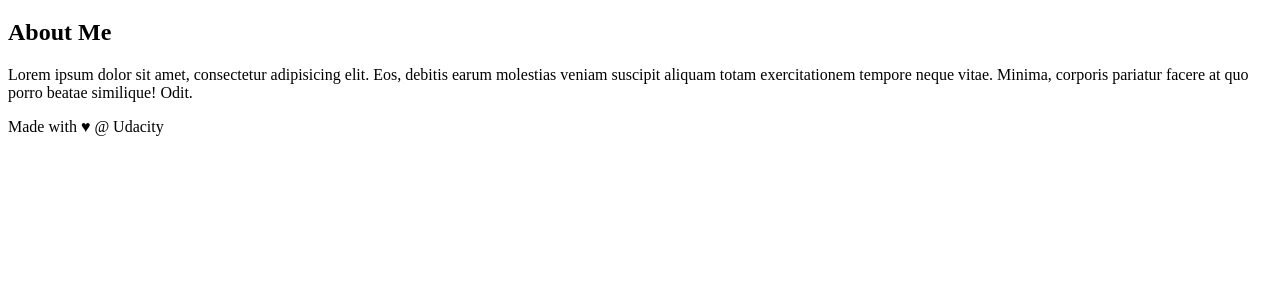
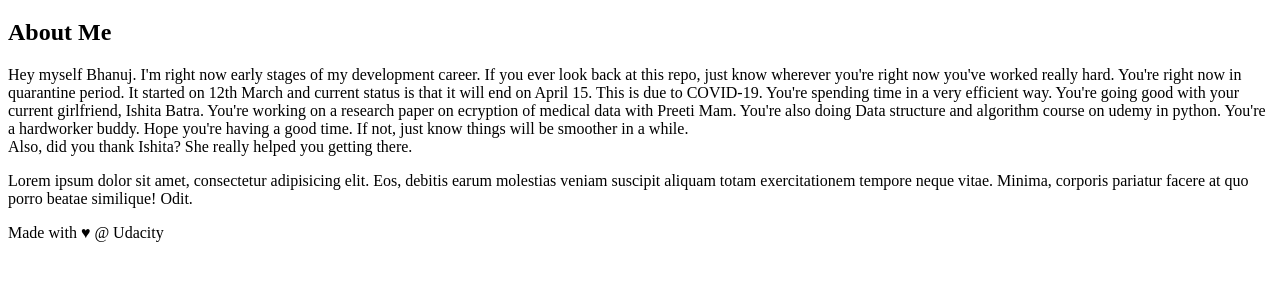
Before and after one commit to bhanujggandhi/git-course, a plain HTML site: page index.html in a window 1280 px wide. Shown: the part 61-342 px from the top of the page. Drawn offline with Linux system fonts and the light colour scheme.

Commit message:
Update sidebar with future message

```diff
--- a/index.html
+++ b/index.html
@@ -22,6 +22,9 @@
     <aside>
         <h2>About Me</h2>
 
+        <p>Hey myself Bhanuj. I'm right now early stages of my development career. If you ever look back at this repo, just know wherever you're right now you've worked really hard. You're right now in quarantine period. It started on 12th March and current status is that it will end on April 15. This is due to COVID-19. You're spending time in a very efficient way. You're going good with your current girlfriend, Ishita Batra. You're working on a research paper on ecryption of medical data with Preeti Mam. You're also doing Data structure and algorithm course on udemy in python. You're a hardworker buddy. Hope you're having a good time. If not, just know things will be smoother in a while. <br>
+        Also, did you thank Ishita? She really helped you getting there.</p>
+
         <p>Lorem ipsum dolor sit amet, consectetur adipisicing elit. Eos, debitis earum molestias veniam suscipit aliquam totam exercitationem tempore neque vitae. Minima, corporis pariatur facere at quo porro beatae similique! Odit.</p>
     </aside>
 
```
